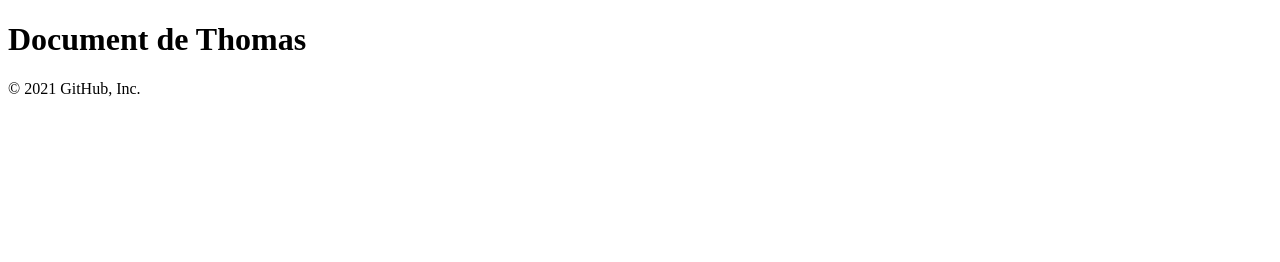
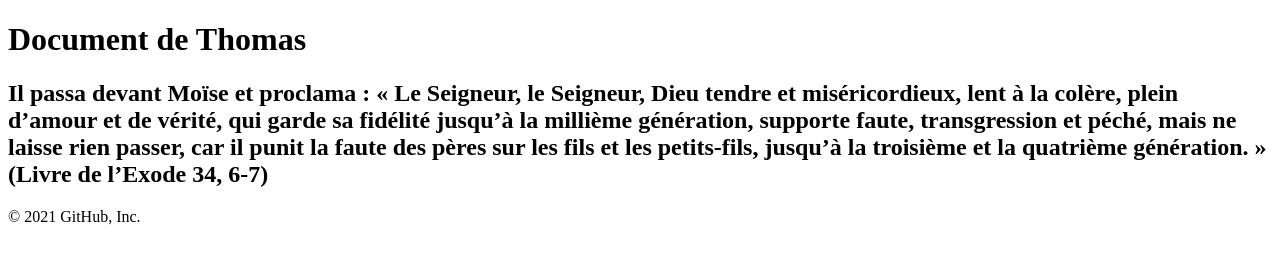
Before and after one commit to quentinwho/mission2, a plain HTML site: page thomas.html in a window 1280 px wide. Drawn offline with Linux system fonts and the light colour scheme.

Commit message:
Update thomas.html

```diff
--- a/thomas.html
+++ b/thomas.html
@@ -10,7 +10,14 @@
 <body>
 
     <h1>Document de Thomas</h1>
-
+    <h2>Il passa devant Moïse et proclama :
+        « Le Seigneur, le Seigneur, Dieu tendre et miséricordieux,
+        lent à la colère, plein d’amour et de vérité,
+        qui garde sa fidélité jusqu’à la millième génération,
+        supporte faute, transgression et péché, mais ne laisse rien passer,
+        car il punit la faute des pères sur les fils et les petits-fils,
+        jusqu’à la troisième et la quatrième génération. »
+        (Livre de l’Exode 34, 6-7) </h2>
 
 </body>
 </html>
```
